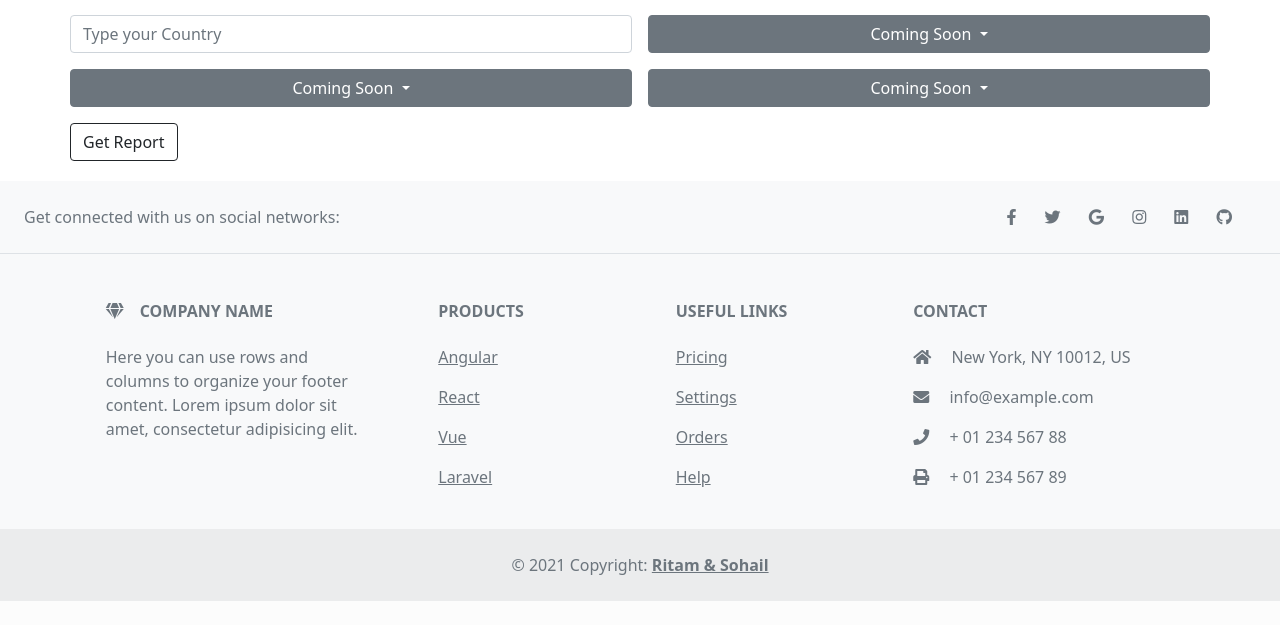
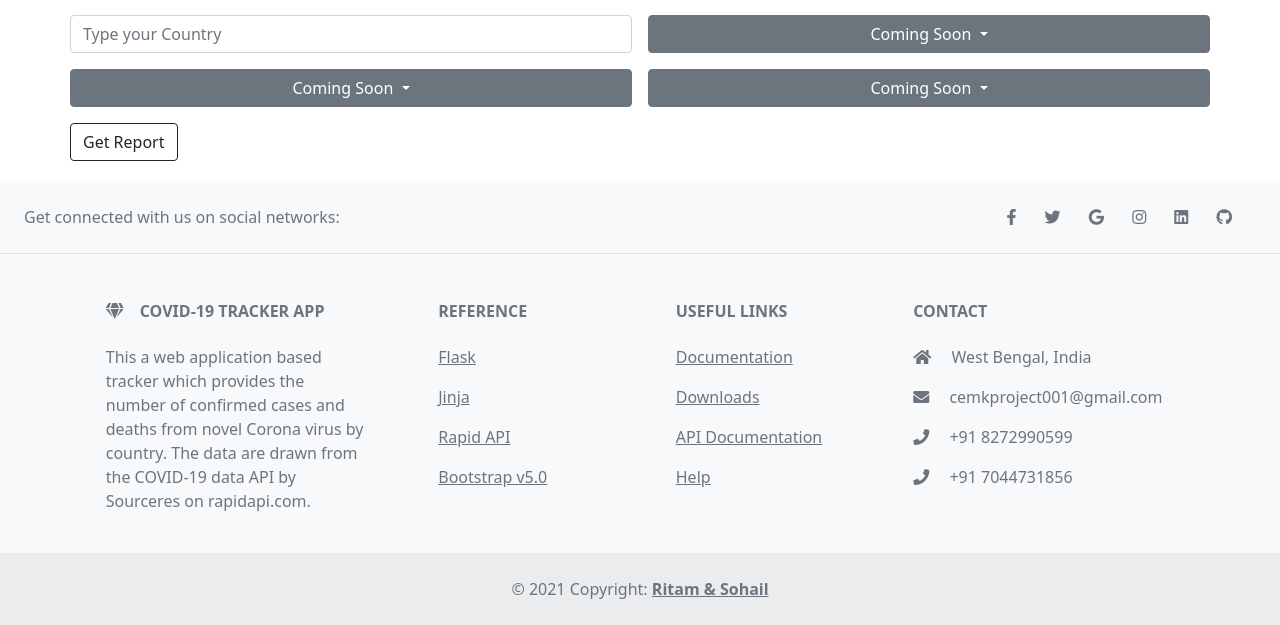
Before and after one commit to CEMK-SKR/covid19-tracker-using-flask-and-rapid-api, a Flask app: page / in a window 1280 px wide. Shown: the part 1114-1739 px from the top of the page. Before the commit the page ends 1715 px from the top, so only its background shows below. Run offline with Flask 2, Linux system fonts and the light colour scheme.

Commit message:
footer updated

```diff
--- a/Covid-19/app.py
+++ b/Covid-19/app.py
@@ -11,7 +11,6 @@ def getCountryName():
    if request.method == 'POST':
       user = request.form['input_name']
       try:
-        if(user != None):
           print(user)
           A = getApi.Api()
           user_data=A.get_report(user=user)
--- a/Covid-19/templates/index.html
+++ b/Covid-19/templates/index.html
@@ -28,7 +28,7 @@
             <div class="collapse navbar-collapse" id="navbarSupportedContent">
                 <ul class="navbar-nav ms-auto mb-2 mb-lg-0">
                     <li class="nav-item mx-2">
-                        <a class="nav-link active" aria-current="page" href="#">About Us</a>
+                        <a class="nav-link active" aria-current="page" href="https://github.com/orgs/ChatbotCEMK/people">About Us</a>
                     </li>
                     <li class="nav-item mx-2">
                         <button type="button" class="btn btn-secondary" data-bs-toggle="tooltip" data-bs-placement="bottom"
@@ -254,22 +254,22 @@
 
       <!-- Right -->
       <div>
-        <a href="#" class="me-4 text-reset" style="text-decoration: none;">
+        <a href="!#" class="me-4 text-reset" style="text-decoration: none;">
           <i class="fab fa-facebook-f"></i>
         </a>
-        <a href="#" class="me-4 text-reset" style="text-decoration: none;">
+        <a href="!#" class="me-4 text-reset" style="text-decoration: none;">
           <i class="fab fa-twitter"></i>
         </a>
-        <a href="#" class="me-4 text-reset" style="text-decoration: none;">
+        <a href="!#" class="me-4 text-reset" style="text-decoration: none;">
           <i class="fab fa-google"></i>
         </a>
-        <a href="#" class="me-4 text-reset" style="text-decoration: none;">
+        <a href="!#" class="me-4 text-reset" style="text-decoration: none;">
           <i class="fab fa-instagram"></i>
         </a>
-        <a href="#" class="me-4 text-reset" style="text-decoration: none;">
+        <a href="!#" class="me-4 text-reset" style="text-decoration: none;">
           <i class="fab fa-linkedin"></i>
         </a>
-        <a href="#" class="me-4 text-reset" style="text-decoration: none;">
+        <a href="https://github.com/orgs/ChatbotCEMK/" class="me-4 text-reset" style="text-decoration: none;">
           <i class="fab fa-github"></i>
         </a>
       </div>
@@ -286,11 +286,10 @@
           <div class="col-md-3 col-lg-4 col-xl-3 mx-auto mb-4">
             <!-- Content -->
             <h6 class="text-uppercase fw-bold mb-4">
-              <i class="fas fa-gem me-3"></i>Company name
+              <i class="fas fa-gem me-3"></i>Covid-19 Tracker App
             </h6>
             <p>
-              Here you can use rows and columns to organize your footer content. Lorem ipsum
-              dolor sit amet, consectetur adipisicing elit.
+              This a web application based  tracker which provides the number of confirmed cases and deaths from novel Corona virus by country. The data are drawn from the COVID-19 data API by Sourceres on rapidapi.com.
             </p>
           </div>
           <!-- Grid column -->
@@ -299,19 +298,19 @@
           <div class="col-md-2 col-lg-2 col-xl-2 mx-auto mb-4">
             <!-- Links -->
             <h6 class="text-uppercase fw-bold mb-4">
-              Products
+              Reference
             </h6>
             <p>
-              <a href="#!" class="text-reset">Angular</a>
+              <a href="https://flask.palletsprojects.com/en/2.0.x/quickstart/" class="text-reset">Flask</a>
             </p>
             <p>
-              <a href="#!" class="text-reset">React</a>
+              <a href="https://jinja.palletsprojects.com/en/3.0.x/" class="text-reset">Jinja</a>
             </p>
             <p>
-              <a href="#!" class="text-reset">Vue</a>
+              <a href="https://rapidapi.com/marketplace" class="text-reset">Rapid API</a>
             </p>
             <p>
-              <a href="#!" class="text-reset">Laravel</a>
+              <a href="https://getbootstrap.com/docs/5.0/getting-started/introduction/" class="text-reset">Bootstrap v5.0</a>
             </p>
           </div>
           <!-- Grid column -->
@@ -323,13 +322,13 @@
               Useful links
             </h6>
             <p>
-              <a href="#!" class="text-reset">Pricing</a>
+              <a href="https://github.com/ChatbotCEMK/covid19-tracker-using-flask-and-rapid-api" class="text-reset">Documentation</a>
             </p>
             <p>
-              <a href="#!" class="text-reset">Settings</a>
+              <a href="https://github.com/ChatbotCEMK/covid19-tracker-using-flask-and-rapid-api/archive/refs/heads/main.zip" class="text-reset">Downloads</a>
             </p>
             <p>
-              <a href="#!" class="text-reset">Orders</a>
+              <a href="https://rapidapi.com/Gramzivi/api/covid-19-data/" class="text-reset">API Documentation</a>
             </p>
             <p>
               <a href="#!" class="text-reset">Help</a>
@@ -343,13 +342,13 @@
             <h6 class="text-uppercase fw-bold mb-4">
               Contact
             </h6>
-            <p><i class="fas fa-home me-3"></i> New York, NY 10012, US</p>
+            <p><i class="fas fa-home me-3"></i> West Bengal, India</p>
             <p>
               <i class="fas fa-envelope me-3"></i>
-              info@example.com
+              cemkproject001@gmail.com
             </p>
-            <p><i class="fas fa-phone me-3"></i> + 01 234 567 88</p>
-            <p><i class="fas fa-print me-3"></i> + 01 234 567 89</p>
+            <p><i class="fas fa-phone me-3"></i> +91 8272990599 </p>
+            <p><i class="fas fa-phone me-3"></i> +91 7044731856</p>
           </div>
           <!-- Grid column -->
         </div>
@@ -361,7 +360,7 @@
     <!-- Copyright -->
     <div class="text-center p-4" style="background-color: rgba(0, 0, 0, 0.05);">
       © 2021 Copyright:
-      <a class="text-reset fw-bold" href="#!">Ritam & Sohail</a>
+      <a class="text-reset fw-bold" href="https://github.com/ChatbotCEMK/covid19-tracker-using-flask-and-rapid-api">Ritam & Sohail</a>
     </div>
     <!-- Copyright -->
   </footer>
```
